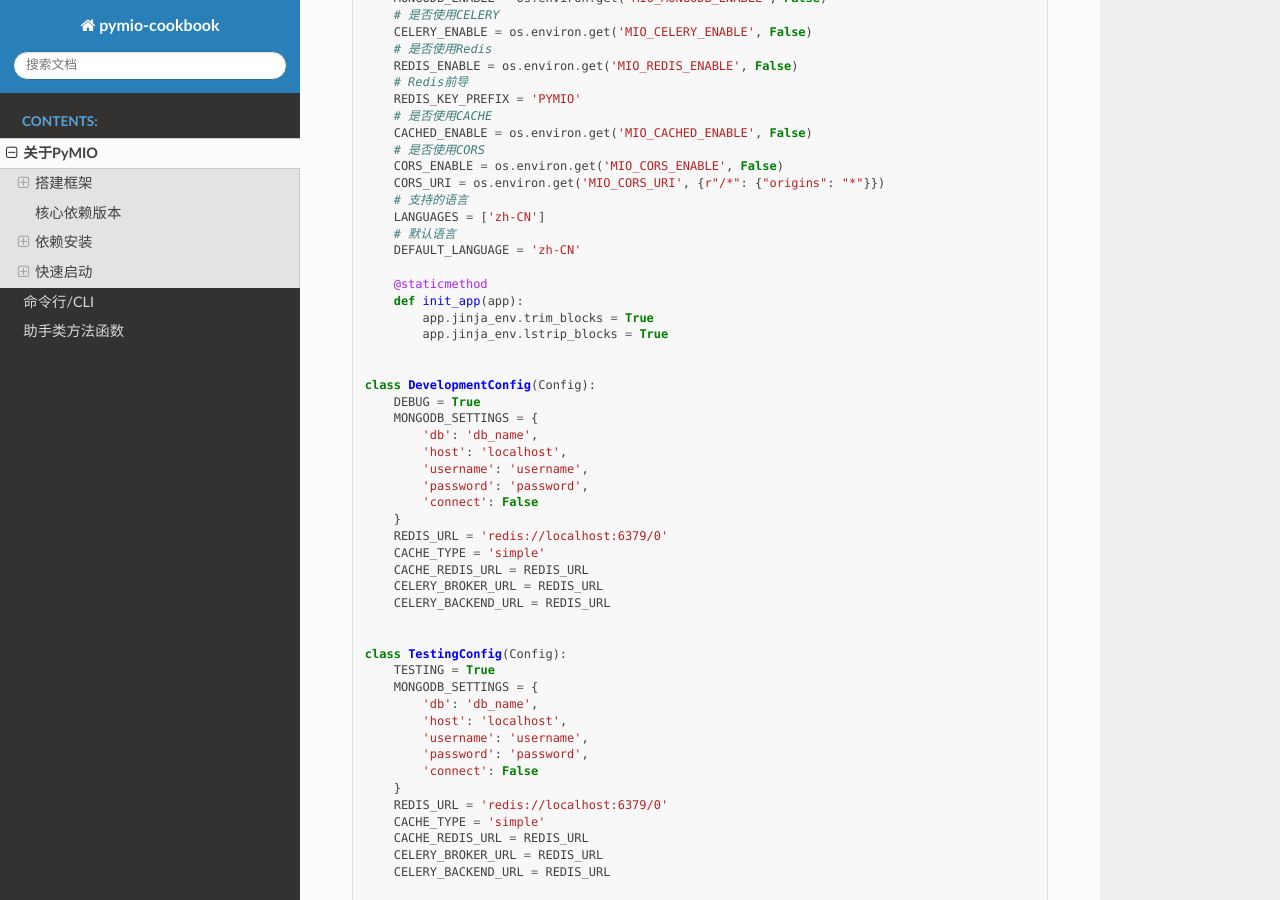
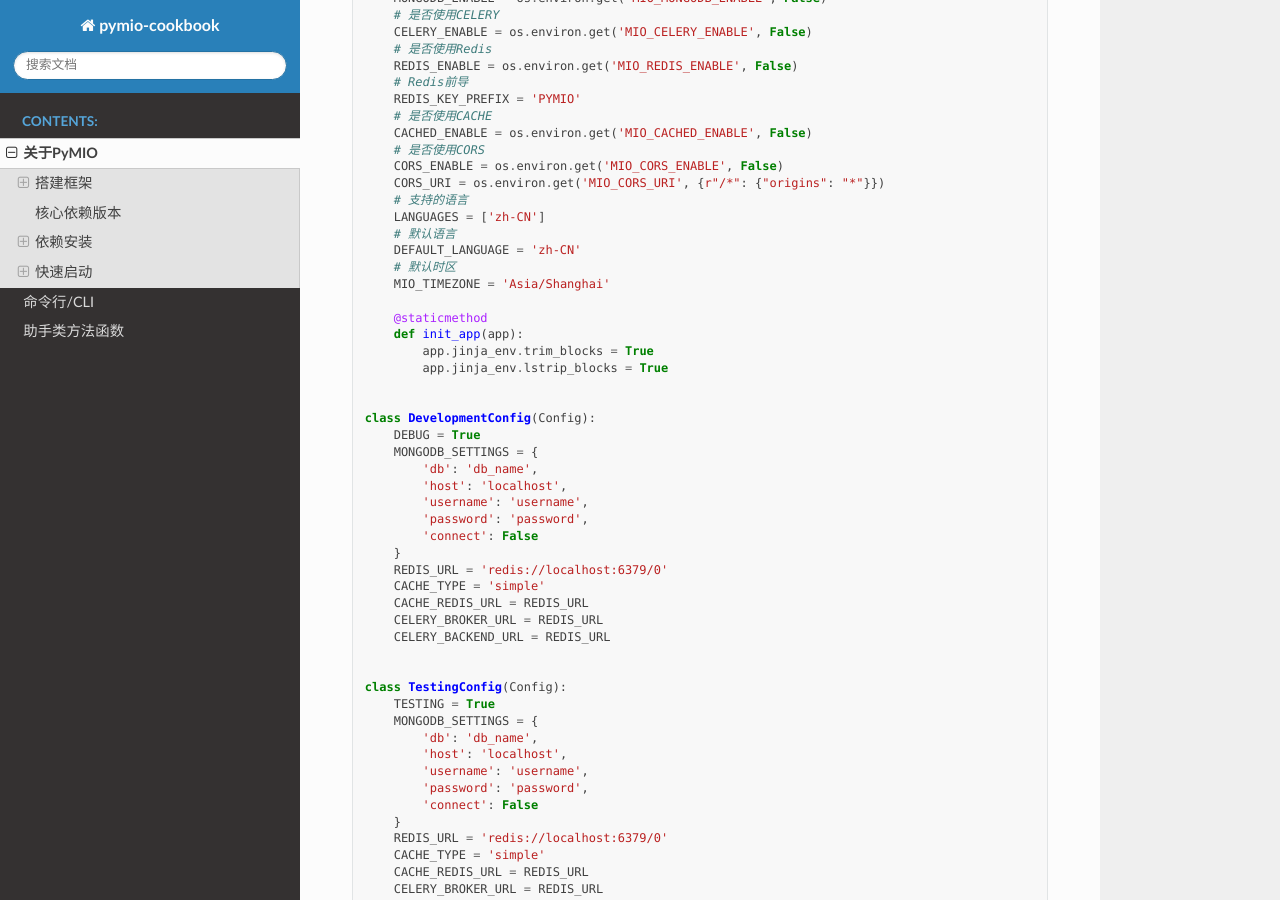
Before and after one commit to 0ldm0s/pymio-book, a Sphinx documentation site: the page built from source/zh-cn/home.md, in a window 1280 px wide and 900 px high, scrolled down 2643 px. Built offline with Sphinx 7.4.7 and the Read the Docs theme 2.0.0, drawn with Linux system fonts in a browser that asks for light colours.

Commit message:
小调整

```diff
--- a/source/zh-cn/home.md
+++ b/source/zh-cn/home.md
@@ -132,6 +132,8 @@ class Config:
     LANGUAGES = ['zh-CN']
     # 默认语言
     DEFAULT_LANGUAGE = 'zh-CN'
+    # 默认时区
+    MIO_TIMEZONE = 'Asia/Shanghai'
 
     @staticmethod
     def init_app(app):
```
